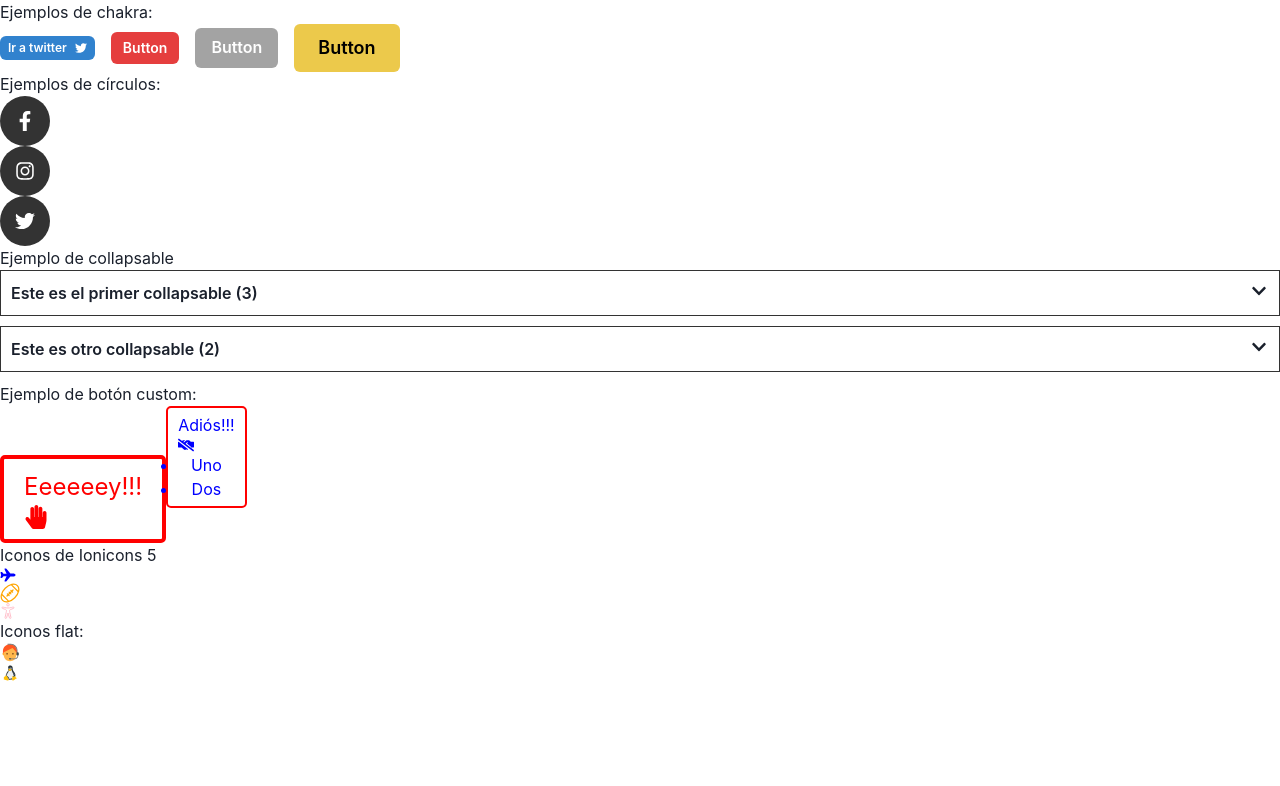
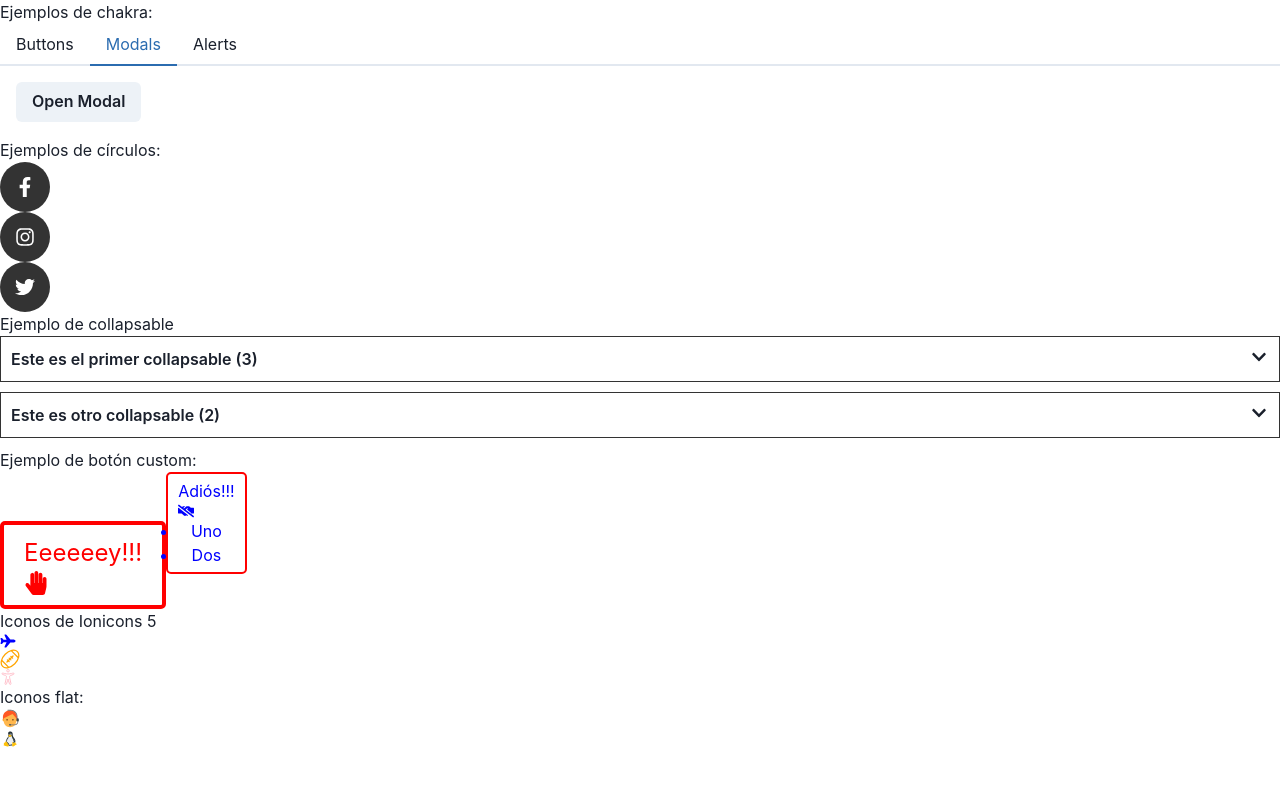
Before and after one commit to The-Valley-School/react-s10-icons-children-chakra, a React (Create React App) app: page / in a window 1280 px wide. Shown: the top 786 px of the page. Built offline with nearby package versions, Linux system fonts and the light colour scheme.

Commit message:
More chakra samples: tabs, alerts and modals

```diff
--- a/src/App.js
+++ b/src/App.js
@@ -5,21 +5,15 @@ import { FaFacebookF, FaInstagram, FaTwitter, FaHandPaper, FaHandshakeAltSlash }
 import CustomButton from "./components/CustomButton/CustomButton";
 import Collapsable from './components/Collapsable/Collapsable';
 import Circle from './components/Circle/Circle';
-import { Button, Stack } from '@chakra-ui/react';
+import ChakraSamples from "./components/ChakraSamples/ChakraSamples"
 
 function App() {
+
   return (
     <div className="app">
 
       <h2>Ejemplos de chakra:</h2>
-      <Stack spacing={4} direction='row' align='center'>
-        <Button colorScheme='blue' size="xs" rightIcon={<FaTwitter></FaTwitter>}>
-          Ir a twitter
-        </Button>
-        <Button colorScheme='red' size="sm">Button</Button>
-        <Button colorScheme="blackAlpha" size="md">Button</Button>
-        <Button colorScheme='yellow' size="lg">Button</Button>
-      </Stack>
+      <ChakraSamples></ChakraSamples>
 
       <h2>Ejemplos de círculos:</h2>
       <Circle>
--- /dev/null
+++ b/src/components/ChakraSamples/ChakraSamples.js
@@ -0,0 +1,95 @@
+import { Button, Stack } from '@chakra-ui/react';
+import { Tabs, TabList, TabPanels, Tab, TabPanel } from '@chakra-ui/react';
+import {
+  useDisclosure,
+  Modal,
+  ModalOverlay,
+  ModalContent,
+  ModalHeader,
+  ModalFooter,
+  ModalBody,
+  ModalCloseButton,
+} from '@chakra-ui/react';
+import { FaTwitter } from "react-icons/fa";
+import {
+  Alert,
+  AlertIcon,
+  AlertTitle,
+  AlertDescription,
+} from '@chakra-ui/react';
+
+const ChakraSamples = () => {
+
+  const { isOpen, onOpen, onClose } = useDisclosure();
+
+  return (
+    <>
+
+      <Tabs defaultIndex={1}>
+        <TabList>
+          <Tab>Buttons</Tab>
+          <Tab>Modals</Tab>
+          <Tab>Alerts</Tab>
+        </TabList>
+
+        <TabPanels>
+
+          <TabPanel>
+            <Stack spacing={4} direction='row' align='center'>
+              <Button colorScheme='blue' size="xs" rightIcon={<FaTwitter></FaTwitter>}>
+                Ir a twitter
+              </Button>
+              <Button colorScheme='red' size="sm">Button</Button>
+              <Button colorScheme="blackAlpha" size="md">Button</Button>
+              <Button colorScheme='yellow' size="lg">Button</Button>
+            </Stack>
+          </TabPanel>
+
+          <TabPanel>
+            <Button onClick={onOpen}>Open Modal</Button>
+
+            <Modal isOpen={isOpen} onClose={onClose}>
+              <ModalOverlay />
+              <ModalContent>
+                <ModalHeader>Modal del ejemplo</ModalHeader>
+                <ModalCloseButton />
+                <ModalBody>
+                  <p>Bla bla bla</p>
+                  <p>Bla bla bla</p>
+                </ModalBody>
+
+                <ModalFooter>
+                  <Button colorScheme='blue' mr={3} onClick={onClose}>Close</Button>
+                </ModalFooter>
+              </ModalContent>
+            </Modal>
+          </TabPanel>
+
+          <TabPanel>
+            <Stack spacing={3}>
+              <Alert status='error'>
+                <AlertIcon /> There was an error processing your request
+              </Alert>
+
+              <Alert status='success'>
+                <AlertIcon /> Data uploaded to the server. Fire on!
+              </Alert>
+
+              <Alert status='warning'>
+                <AlertIcon /> Seems your account is about expire, upgrade now
+              </Alert>
+
+              <Alert status='info'>
+                <AlertIcon /> Chakra is going live on August 30th. Get ready!
+              </Alert>
+            </Stack>
+          </TabPanel>
+
+        </TabPanels>
+      </Tabs>
+
+    </>
+  );
+}
+
+export default ChakraSamples;
```
